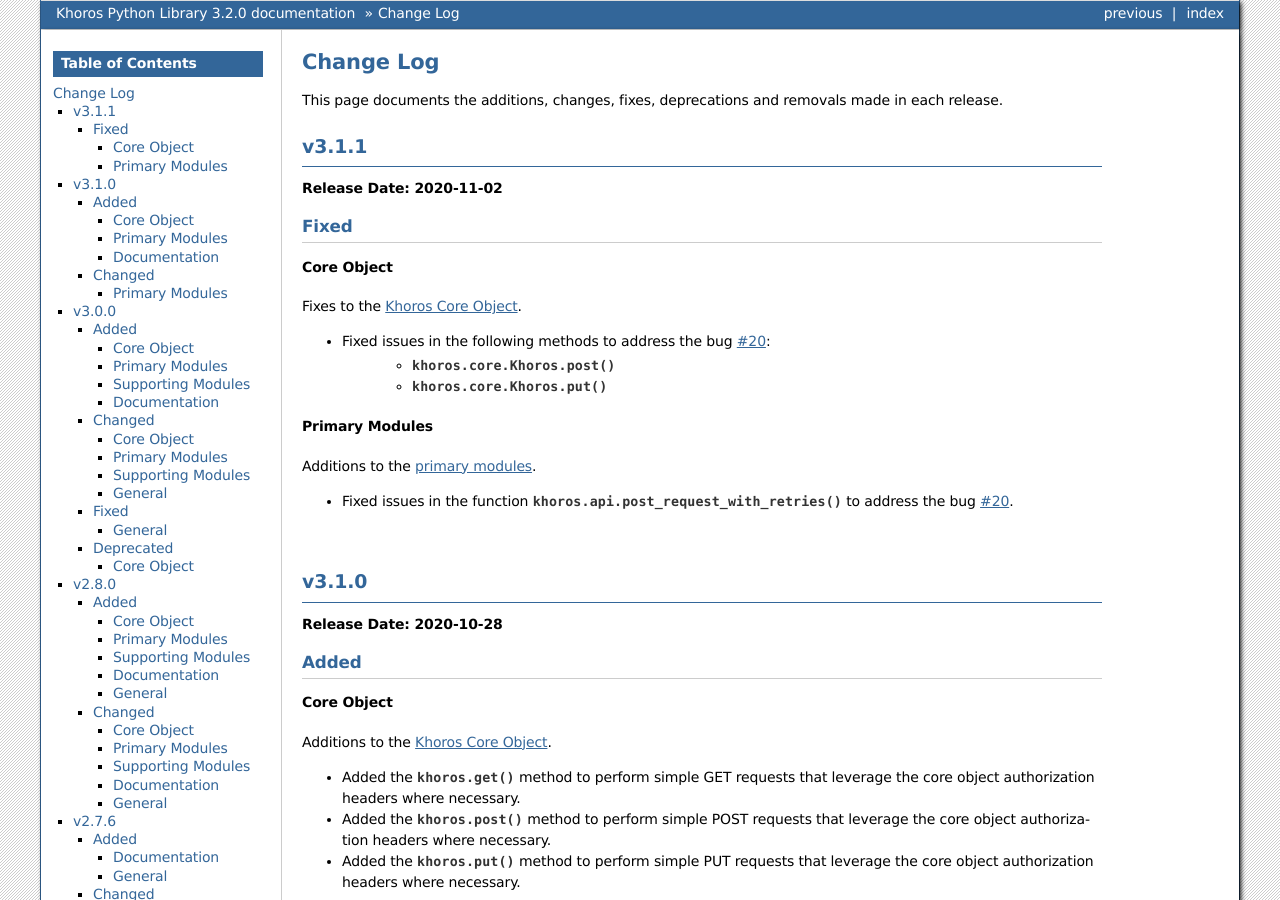
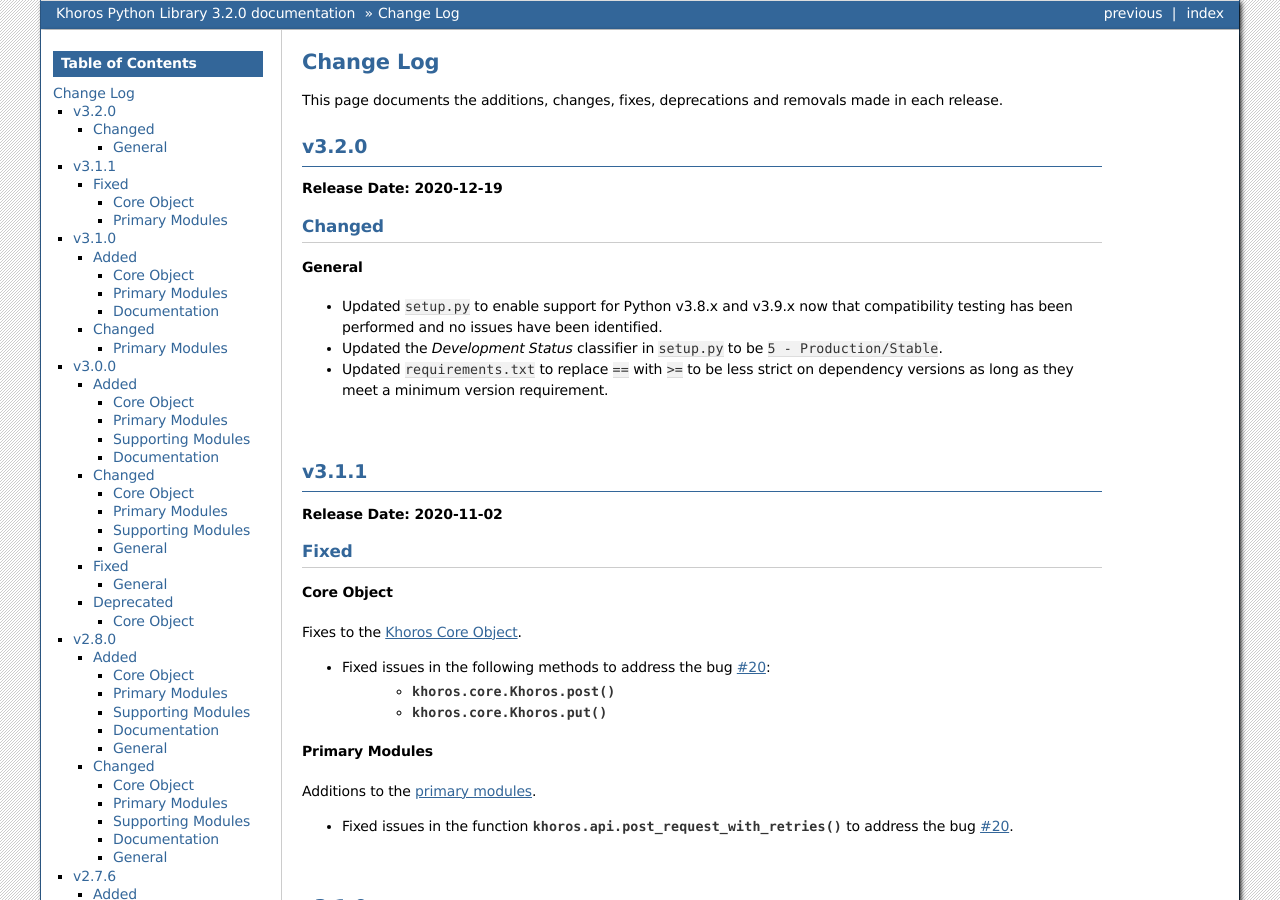
Before and after one commit to jeffshurtliff/khoros, a Sphinx documentation site: the page built from docs/changelog.rst, in a window 1280 px wide and 900 px high. Built offline with Sphinx 7.4.7, drawn with Linux system fonts in a browser that asks for light colours.

Commit message:
Added changes for v3.2.0 to changelog.rst

```diff
--- a/docs/changelog.rst
+++ b/docs/changelog.rst
@@ -2,6 +2,25 @@
 Change Log
 ##########
 This page documents the additions, changes, fixes, deprecations and removals made in each release.
+
+******
+v3.2.0
+******
+**Release Date: 2020-12-19**
+
+Changed
+=======
+
+General
+-------
+
+* Updated ``setup.py`` to enable support for Python v3.8.x and v3.9.x now that compatibility testing
+  has been performed and no issues have been identified.
+* Updated the *Development Status* classifier in ``setup.py`` to be ``5 - Production/Stable``.
+* Updated ``requirements.txt`` to replace ``==`` with ``>=`` to be less strict on dependency versions
+  as long as they meet a minimum version requirement.
+
+|
 
 ******
 v3.1.1
```
